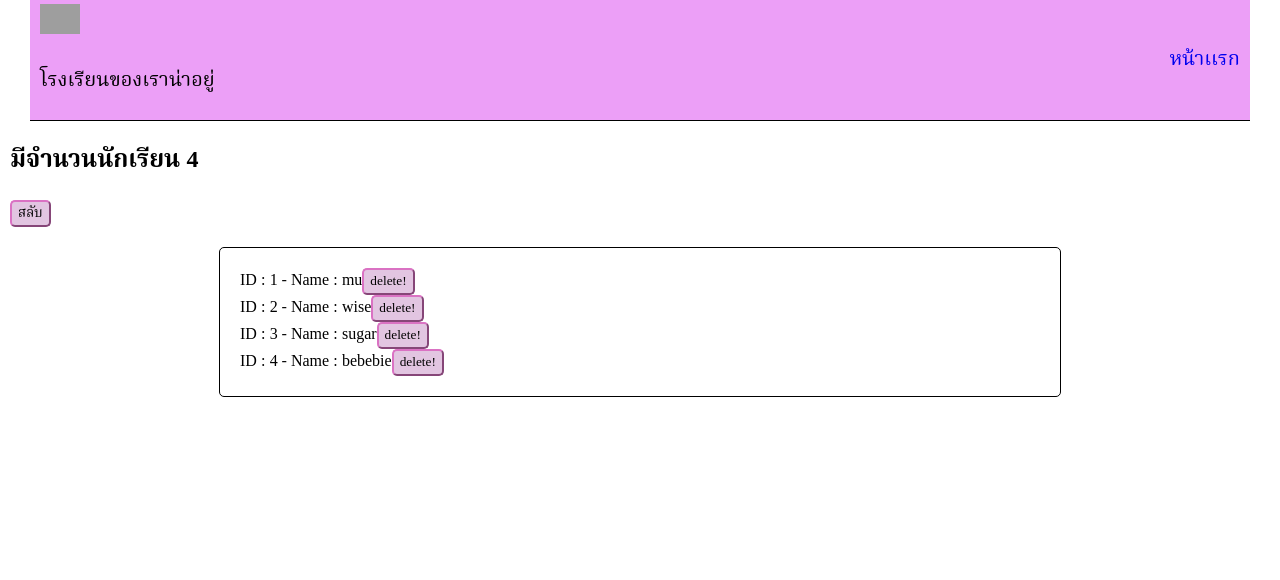
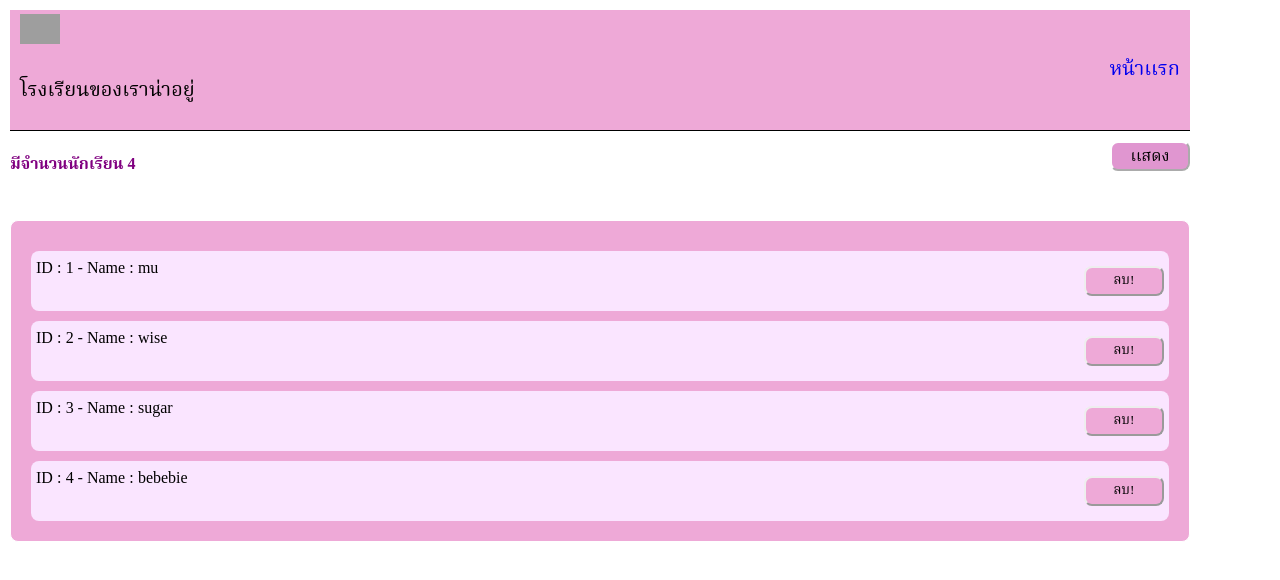
Before and after one commit to muffinza/react, a React (Create React App) app: page / in a window 1280 px wide. Shown: the top 580 px of the page. Built offline with nearby package versions, Linux system fonts and the light colour scheme; grey boxes are pictures that could not be loaded.

Commit message:
edit style web

```diff
--- a/src/App.css
+++ b/src/App.css
@@ -1,4 +1,8 @@
 
 .container{
   padding:  0px 10px;
+  min-height: 90vh;
+  max-width: auto;
+  padding: 10px;
+
 }
--- a/src/components/StudentList.js
+++ b/src/components/StudentList.js
@@ -1,5 +1,5 @@
 import { useState } from "react";
-import "./studentList.css"
+import "./studentList.css";
 function StudentList() {
   const [students, setStudent] = useState([
     { id: 1, name: "mu" },
@@ -10,24 +10,37 @@ function StudentList() {
   const deleteStudent = (id) => {
     setStudent(students.filter((e) => e.id !== id));
   };
-  const [show,setShow]=useState(true)
+  const [show, setShow] = useState(true);
+  const btnStyle={
+    background : show ? "rgb(224, 150, 208)":"rgb(202, 182, 202)",
+    fontSize: "16px"
+  }
   return (
-    <>
-      <h2>มีจำนวนนักเรียน {students.length}</h2>
-      <button onClick={()=>setShow(!show)}>สลับ </button>
+    <div>
+      <div className="label">
+        <div>
+         <h4 style={{color:"purple"}}>มีจำนวนนักเรียน {students.length}</h4>
+        </div>
+        <div>
+        <button onClick={() => setShow(!show)} style={btnStyle}>{show?"เเสดง":"ซ่อน"} </button>
+        </div>
+      </div>
       <ul>
-        {show && students.map((e) => (
+        {show &&
+          students.map((e) => (
             <li key={e.id}>
               <span>
                 ID : {e.id} - Name : {e.name}
               </span>
               <span>
-            <button onClick={() => deleteStudent(e.id)}>delete!</button>
+                <button className="delBtn" onClick={() => deleteStudent(e.id)}>
+                  ลบ!
+                </button>
               </span>
             </li>
           ))}
       </ul>
-    </>
+    </div>
   );
 }
 
--- a/src/components/header.css
+++ b/src/components/header.css
@@ -8,7 +8,7 @@ nav{
     padding: 0px 10px;
     font-size: 20px;
     border-bottom: 1px solid;
-    background-color: rgb(236, 159, 247);
+    background-color: rgb(238, 169, 215);
 }
 
 img{
--- a/src/components/studentList.css
+++ b/src/components/studentList.css
@@ -1,19 +1,51 @@
 ul{
-    max-width: 800px;
+    max-width: 1200px;
     margin: 20px auto;
     padding:  20px;
     border: 1px solid;
     border-radius: 5px;
+    border-color: rgb(255, 255, 255);
+    background-color: rgb(238, 169, 215);
+    border-radius: 8px;
 }
 
 button{
-    border-radius: 5px;
-    border-color: rgb(218, 114, 195);
-    background-color: rgb(226, 197, 225);
+    border-radius: 8px;
+    border-color: rgb(255, 255, 255);
+    background-color: rgb(238, 169, 215);
+    width: 80px;
+    height: 30px;
+    align-items: center;
+    text-align: center;
+    justify-content: center;
+    margin-top: 10px;
 }
 
 li{
+    display: flex;
     list-style: none;
-    justify-content: flex-start;
-    align-items: flex-start;
+    margin-top: 10px;
+    padding: 5px;
+    height: 50px;
+    justify-content: space-between;
+    background-color: rgb(250, 229, 255);
+    border-radius: 8px;
+
 }
+
+div{
+    max-width: 1200px;
+}
+
+.delBtn{
+    border-radius: 8px;
+    border-color: rgb(238, 238, 238);
+    background-color:rgb(238, 169, 215);
+    width: 80px;
+    height: 30px;
+}
+
+.label{
+    display: flex;
+    justify-content: space-between;
+}
```
Lines whose indentation alone changed are shown as unchanged.
